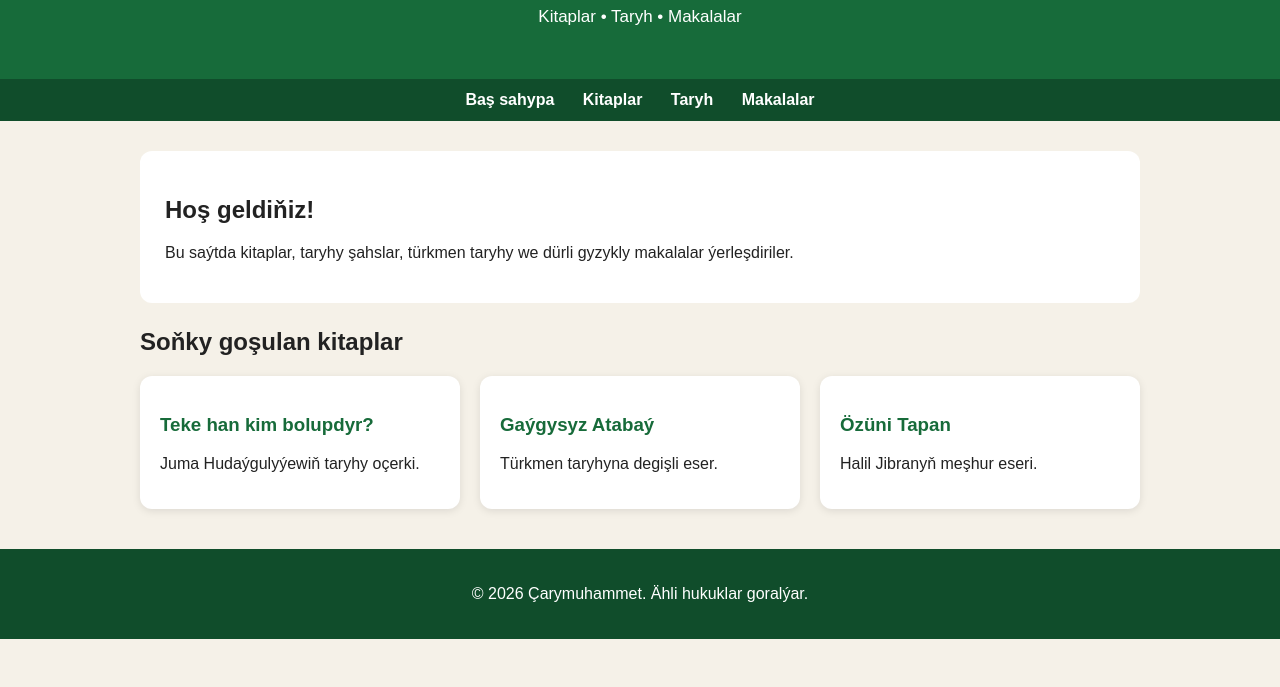
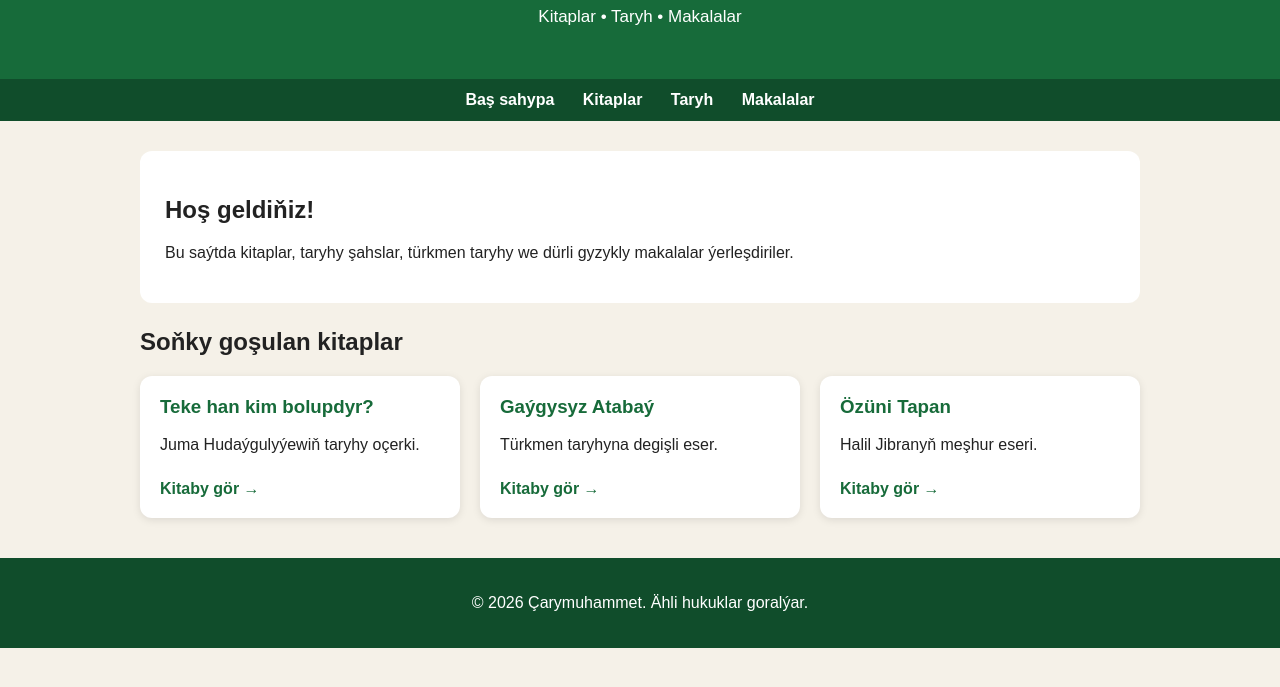
Before and after one commit to carymuhammet90/carymuhammet90.github.io, a plain HTML site: page index.html in a window 1280 px wide. Shown: the part 75-762 px from the top of the page. Drawn offline with Linux system fonts and the light colour scheme.

Commit message:
Refactor HTML structure and improve navigation

```diff
--- a/index.html
+++ b/index.html
@@ -1,11 +1,8 @@
-<!DOCTYPE html>
-<html lang="tk">
+<!DOCTYPE html><html lang="tk">
 <head>
   <meta charset="UTF-8">
   <meta name="viewport" content="width=device-width, initial-scale=1.0">
-  <title>Çarymuhammet | Kitaplar we Taryh</title>
-
-  <style>
+  <title>Çarymuhammet | Kitaplar we Taryh</title>  <style>
     body {
       margin: 0;
       font-family: Arial, sans-serif;
@@ -43,6 +40,10 @@
       font-weight: bold;
     }
 
+    nav a:hover {
+      text-decoration: underline;
+    }
+
     main {
       max-width: 1000px;
       margin: 30px auto;
@@ -67,10 +68,28 @@
       padding: 20px;
       border-radius: 12px;
       box-shadow: 0 2px 8px rgba(0,0,0,0.1);
+      transition: 0.2s;
+    }
+
+    .book:hover {
+      transform: translateY(-3px);
     }
 
     .book h3 {
       color: #176b3a;
+      margin-top: 0;
+    }
+
+    .book a {
+      display: inline-block;
+      margin-top: 10px;
+      color: #176b3a;
+      font-weight: bold;
+      text-decoration: none;
+    }
+
+    .book a:hover {
+      text-decoration: underline;
     }
 
     footer {
@@ -80,26 +99,15 @@
       text-align: center;
       padding: 20px;
     }
-  </style>
-</head>
-
-<body>
-
-  <header>
+  </style></head><body>  <header>
     <h1>Çarymuhammet</h1>
     <p>Kitaplar • Taryh • Makalalar</p>
-  </header>
-
-  <nav>
-    <a href="#">Baş sahypa</a>
-    <a href="#">Kitaplar</a>
-    <a href="#">Taryh</a>
-    <a href="#">Makalalar</a>
-  </nav>
-
-  <main>
-
-    <section class="welcome">
+  </header>  <nav>
+    <a href="index.html">Baş sahypa</a>
+    <a href="kitaplar.html">Kitaplar</a>
+    <a href="taryh.html">Taryh</a>
+    <a href="makalalar.html">Makalalar</a>
+  </nav>  <main><section class="welcome">
   <h2>Hoş geldiňiz!</h2>
   <p>
     Bu saýtda kitaplar, taryhy şahslar, türkmen taryhy
@@ -114,25 +122,24 @@
   <div class="book">
     <h3>Teke han kim bolupdyr?</h3>
     <p>Juma Hudaýgulyýewiň taryhy oçerki.</p>
+    <a href="teke-han.html">Kitaby gör →</a>
   </div>
 
   <div class="book">
     <h3>Gaýgysyz Atabaý</h3>
     <p>Türkmen taryhyna degişli eser.</p>
+    <a href="gaigysyz-atabay.html">Kitaby gör →</a>
   </div>
 
   <div class="book">
     <h3>Özüni Tapan</h3>
     <p>Halil Jibranyň meşhur eseri.</p>
+    <a href="ozuni-tapan.html">Kitaby gör →</a>
   </div>
 
 </section>
 
-  </main>
-
-  <footer>
+  </main>  <footer>
     <p>© 2026 Çarymuhammet. Ähli hukuklar goralýar.</p>
-  </footer>
-
-</body>
+  </footer></body>
       </html>
```
Lines whose indentation alone changed are shown as unchanged.
